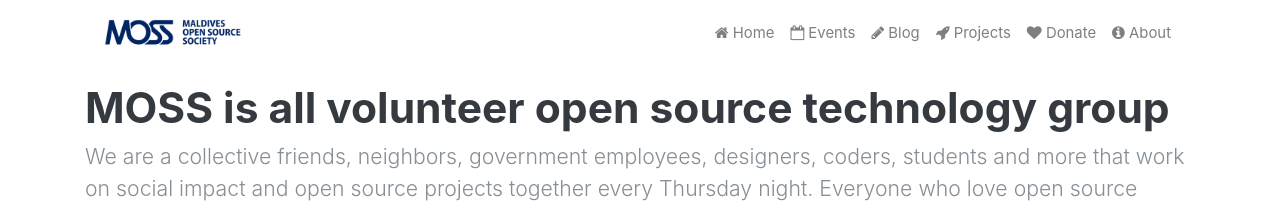
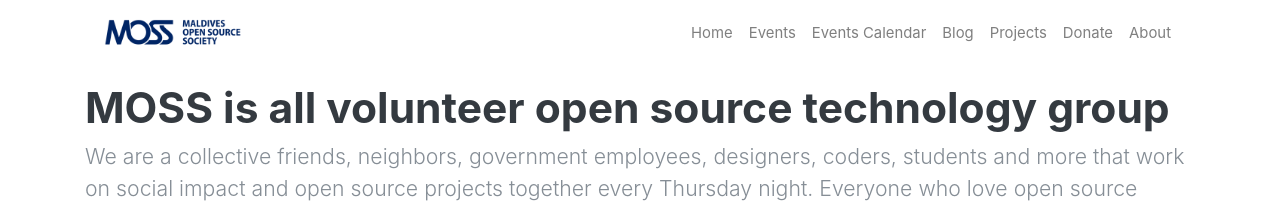
Before and after one commit to MOSSMV/mossmv.github.io, a Jekyll site: the page built from index.html, in a window 1280 px wide. Shown: the top 208 px of the page. Built offline with Jekyll 4.4.1, drawn with Linux system fonts in a browser that asks for light colours; a script that is not in the unit is left out.

Commit message:
events calender to header

```diff
--- a/_includes/header.html
+++ b/_includes/header.html
@@ -9,22 +9,25 @@
     <div id="navbarNav" class="navbar-collapse collapse">
       <ul class="navbar-nav ml-auto">
         <li class="nav-item">
-          <a class="nav-link" href='{{ site.baseurl }}/'><i class='fa fa-home'></i> Home</a>
+          <a class="nav-link" href='{{ site.baseurl }}/'> Home</a>
         </li>
         <li class="nav-item">
-          <a class="nav-link" href='{{ site.baseurl }}/events'><i class='fa fa-calendar-o'></i> Events</a>
+          <a class="nav-link" href='{{ site.baseurl }}/events'> Events</a>
         </li>
         <li class="nav-item">
-          <a class="nav-link" href='{{ site.baseurl }}/blog'><i class='fa fa-pencil'></i> Blog</a>
+          <a class="nav-link" href='{{ site.baseurl }}/calendar'> Events Calendar</a>
         </li>
         <li class="nav-item">
-          <a class="nav-link" href='{{ site.baseurl }}/projects'><i class='fa fa-rocket'></i> Projects</a>
+          <a class="nav-link" href='{{ site.baseurl }}/blog'> Blog</a>
         </li>
         <li class="nav-item">
-          <a class="nav-link" href='{{ site.baseurl }}/donate'><i class='fa fa-heart'></i> Donate</a>
+          <a class="nav-link" href='{{ site.baseurl }}/projects'> Projects</a>
         </li>
         <li class="nav-item">
-          <a class="nav-link" href='{{ site.baseurl }}/about'><i class='fa fa-info-circle'></i> About</a>
+          <a class="nav-link" href='{{ site.baseurl }}/donate'> Donate</a>
+        </li>
+        <li class="nav-item">
+          <a class="nav-link" href='{{ site.baseurl }}/about'> About</a>
         </li>
       </ul>
     </div>
```
